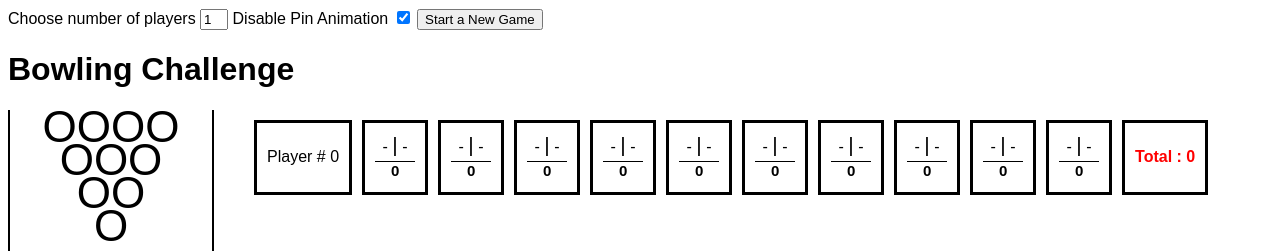
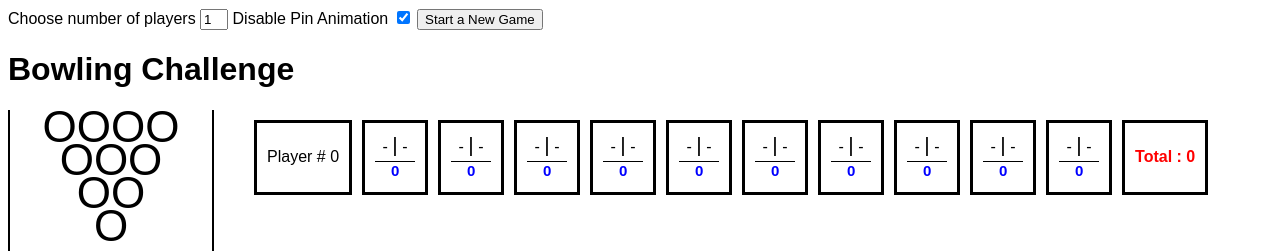
Before and after one commit to Izelscorner/BowlingChallenge, a plain HTML site: page index.html in a window 1280 px wide. Shown: the top 251 px of the page. Drawn offline with Linux system fonts and the light colour scheme.

Commit message:
Some more eye candy

```diff
--- a/style.css
+++ b/style.css
@@ -74,7 +74,7 @@ body{
 	font-family: Arial;
 	font-size: 15px;
 	height: 20px;
-	color:blue:;
+	color:blue;
 }
 .totalScore {
     font-weight: bold;
```
